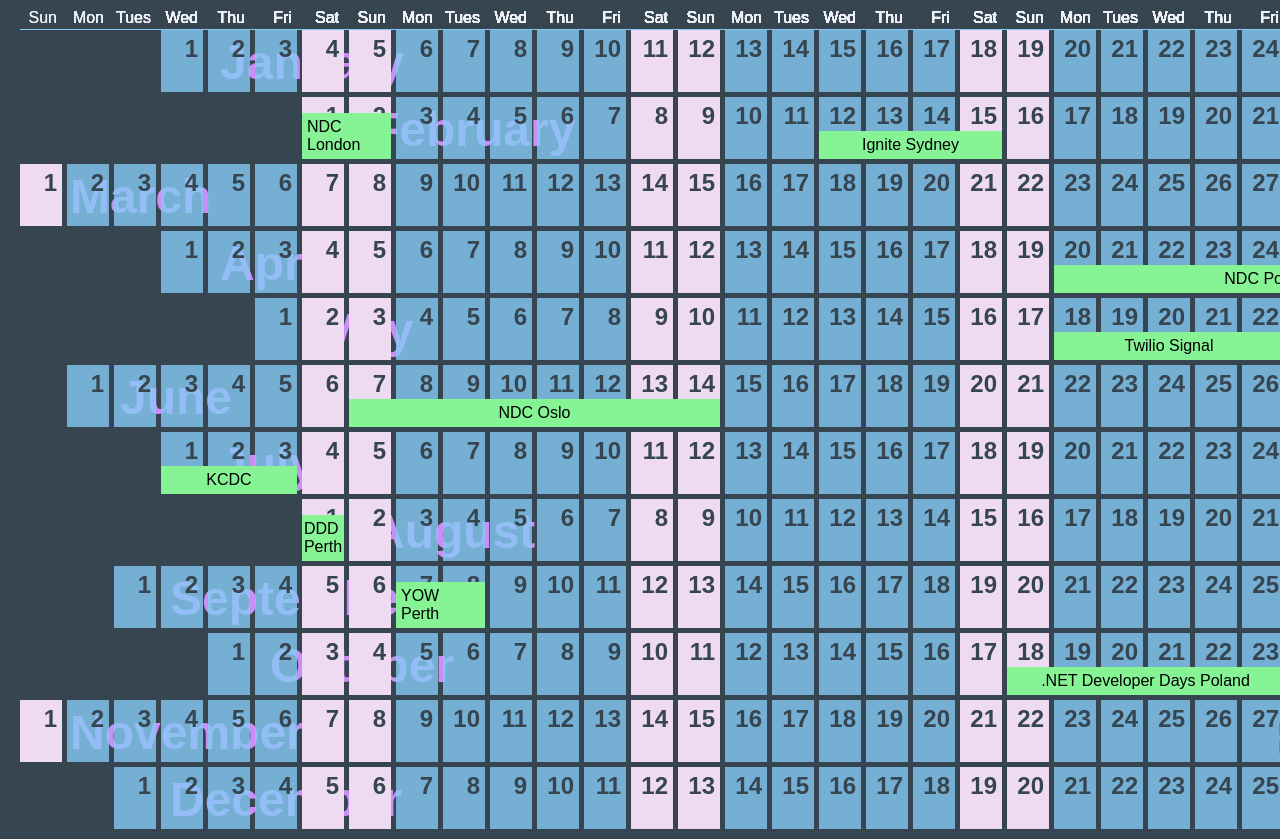
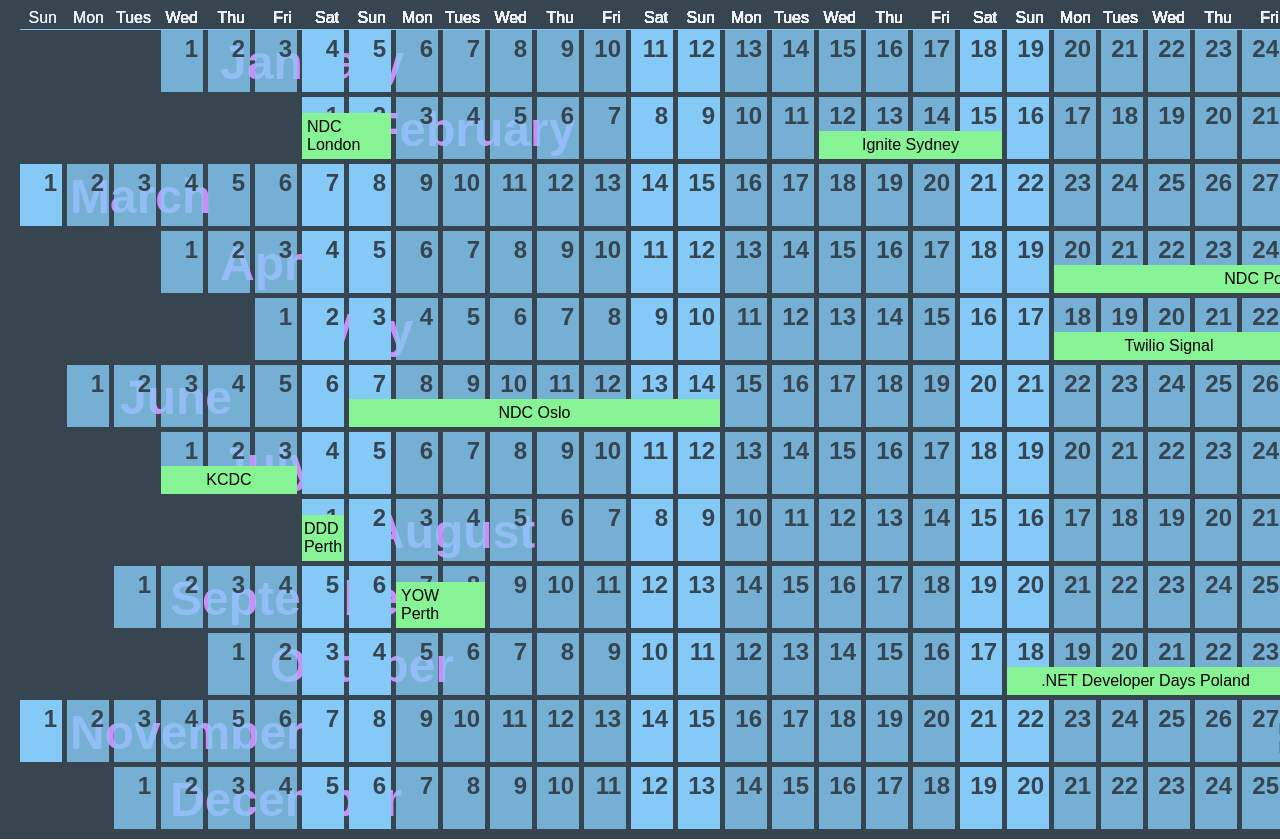
Before and after one commit to amykapernick/css-grid-calendar, an Eleventy site: page index.njk in a window 1280 px wide. Shown: the part 68-907 px from the top of the page. Built offline with nearby package versions, Linux system fonts and the light colour scheme; Eleventy itself is replaced by a stand-in of ours; files that its build step writes are made by us from their sources; a web font is replaced by a local one.

Commit message:
added different colour for weekends

```diff
--- a/resources/css/main.css
+++ b/resources/css/main.css
@@ -50,7 +50,7 @@
   }
 
   .date[data-day="Sat"], .date[data-day="Sun"] {
-	background: #eedbf2;
+	background: #85caf6;
   }
 
   .date:before {
```
